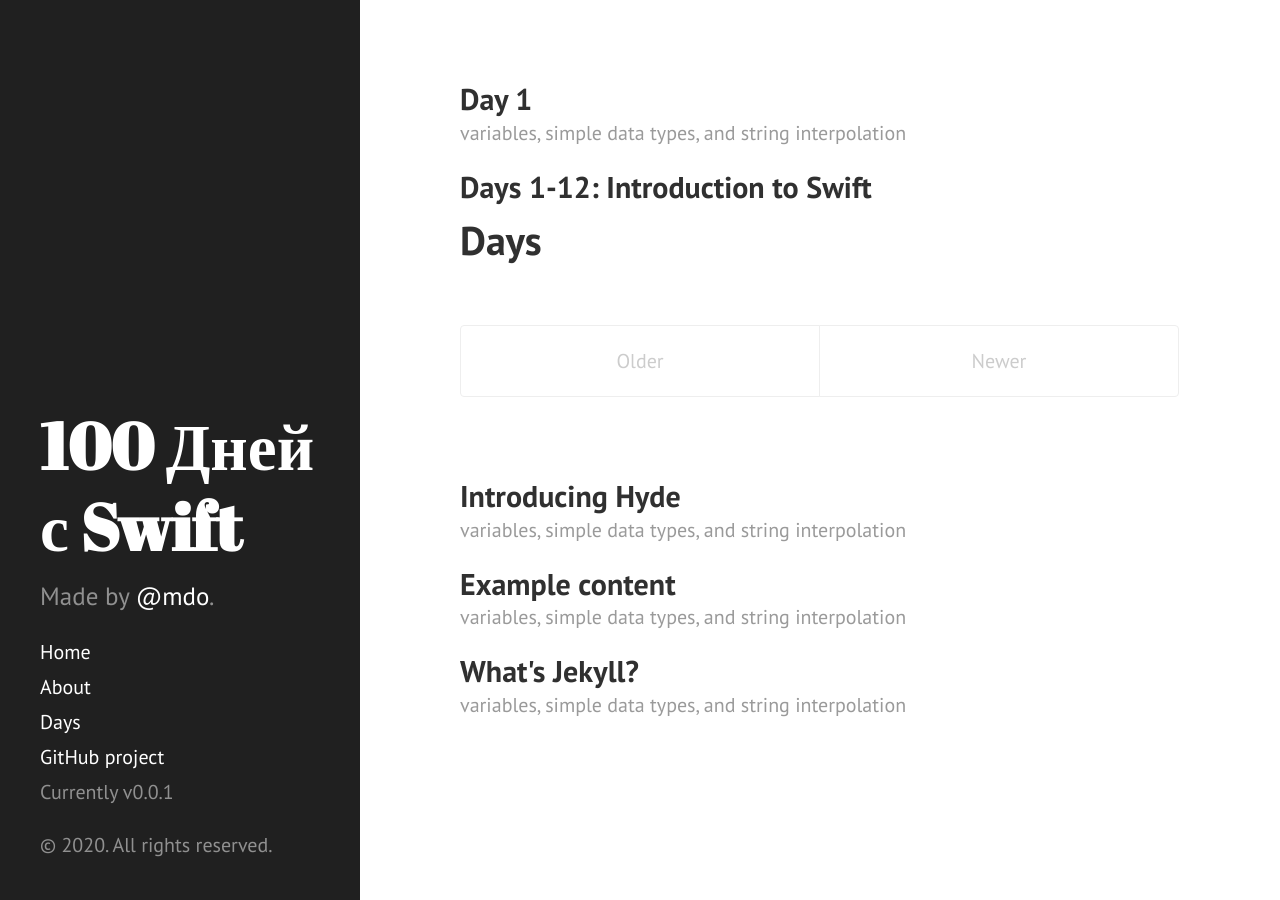
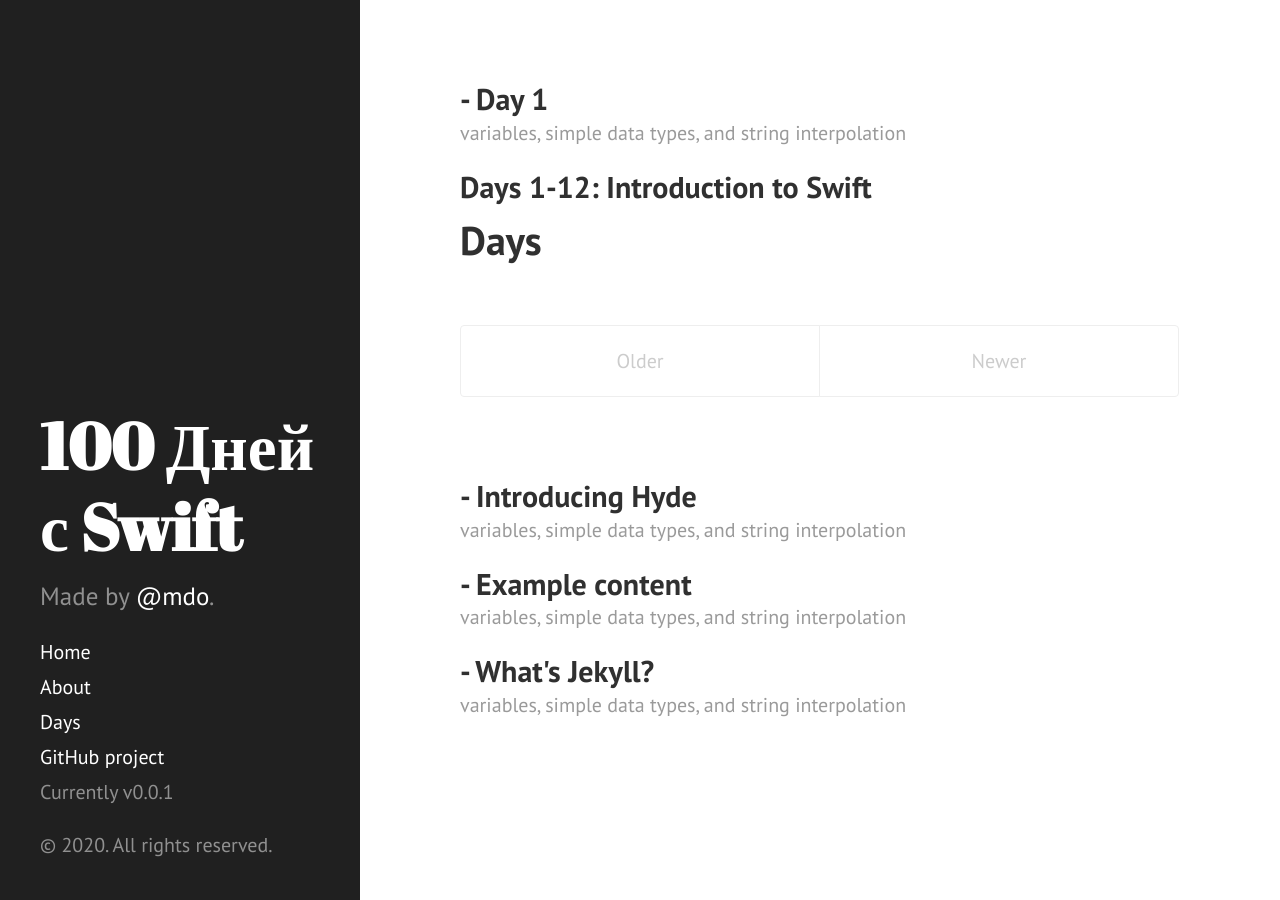
Before and after one commit to vlchnk/100-days-of-swift-ru, a Jekyll site: the page built from index.html, in a window 1280 px wide. Built offline with Jekyll 4.4.1, drawn with Linux system fonts in a browser that asks for light colours; Markdown is read by kramdown in place of the engine named in the settings; the list of posts is cut into pages by our own code.

Commit message:
Update index.html

```diff
--- a/index.html
+++ b/index.html
@@ -16,7 +16,7 @@
     {% else %}
       <h2 class="post-title">
         <a href="{{ post.url | prepend:site.baseurl }}">
-          {{ post.title }}
+           - {{ post.title }}
         </a>
       </h2>
 
```
